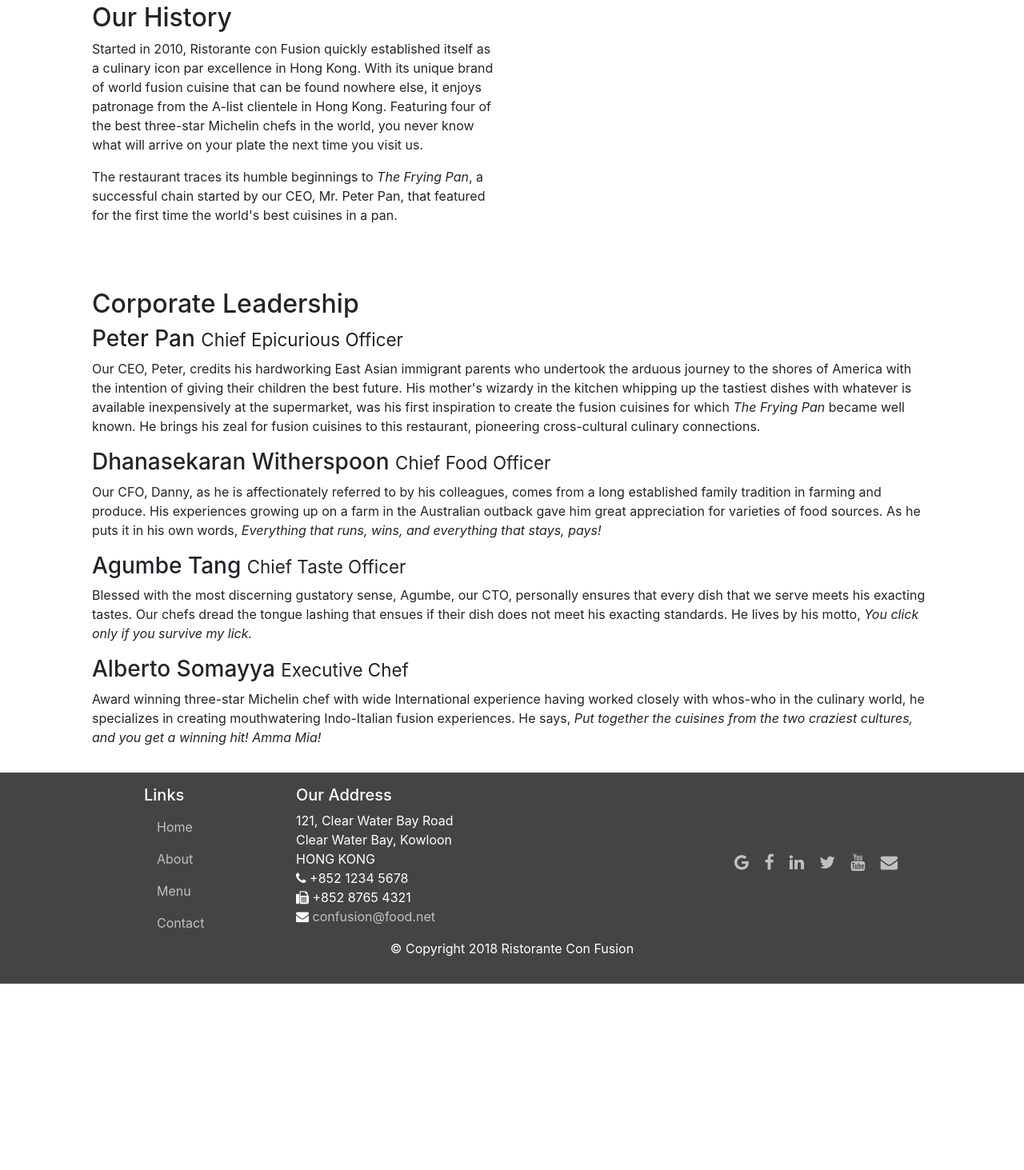
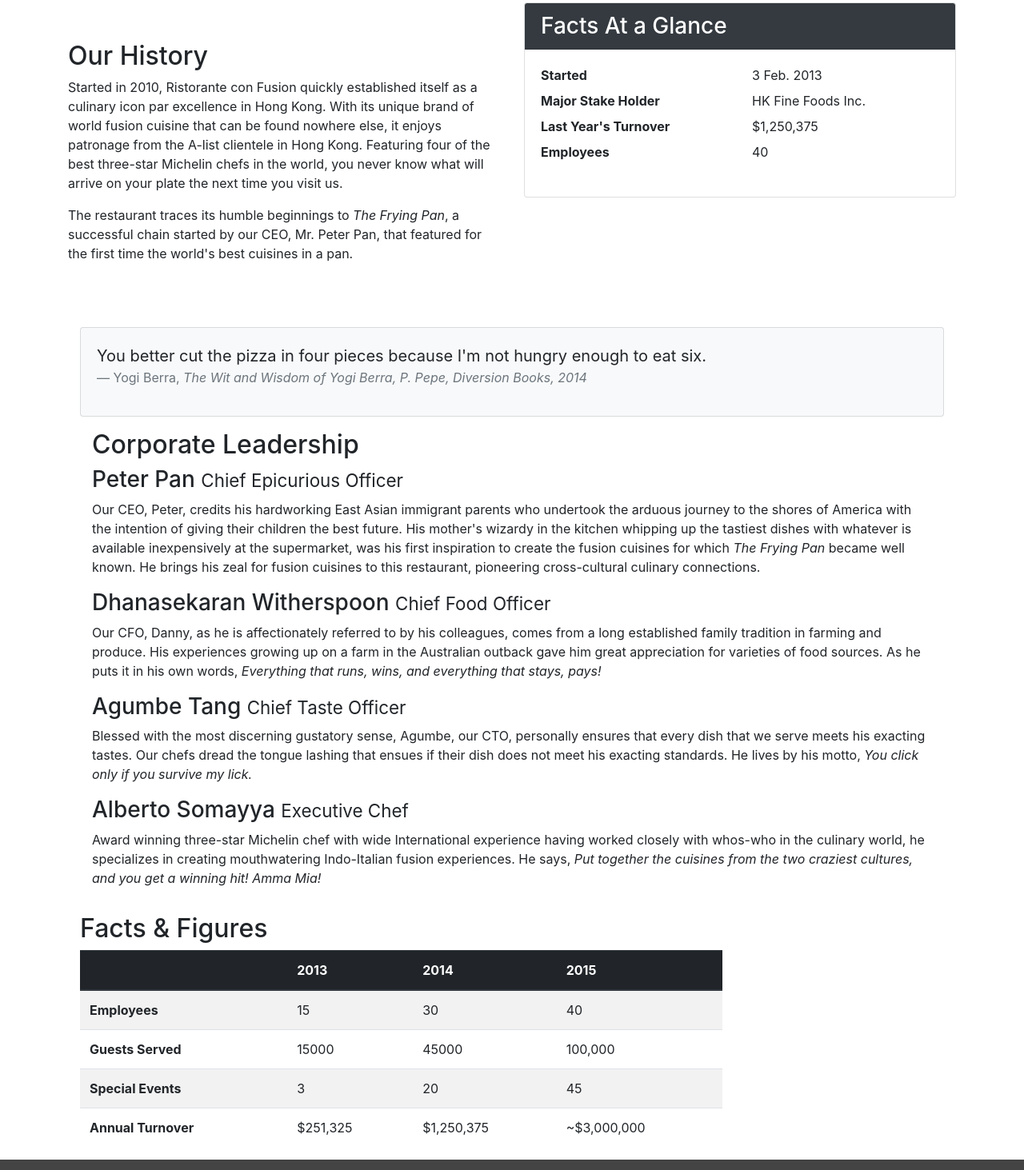
Before and after one commit to iGEORGE17/IBM-BOOTSTRAP4-starter, a website: page aboutus.html in a window 1280 px wide. Shown: the part 466-1929 px from the top of the page at 80% size. Before the commit the page ends 1696 px from the top, so only its background shows below. Drawn offline with nearby package versions, Linux system fonts and the light colour scheme.

Commit message:
Tables and Cards

```diff
--- a/aboutus.html
+++ b/aboutus.html
@@ -29,7 +29,7 @@
             </div>
         </div>
       </nav>
-    <header class="jumbotron">
+    <header class="jumbotron mb-0">
         <div class="container">
             <div class="row justify-content-center">
                 <div class="col-12 col-sm-6">
@@ -44,22 +44,53 @@
     </header>
     <div class="container">
         <div class="row row-header">
+            <ol class="col-12 breadcrumb">
+                <li class="breadcrumb-item"><a href="./index.html">Home</a></li>
+                <li class="breadcrumb-item active">About Us</li>
+            </ol>
             <div class="col-12">
                <h3>About Us</h3>
                <hr>
             </div>
         </div>
 
-        <div class="col-12">
-            <div class="col-md-6 col-sm-12 py-5">
+        <div class="row row-header my-3">
+            <div class="col-sm-6 py-5">
                 <h2>Our History</h2>
                 <p>Started in 2010, Ristorante con Fusion quickly established itself as a culinary icon par excellence in Hong Kong. With its unique brand of world fusion cuisine that can be found nowhere else, it enjoys patronage from the A-list clientele in Hong Kong.  Featuring four of the best three-star Michelin chefs in the world, you never know what will arrive on your plate the next time you visit us.</p>
                 <p>The restaurant traces its humble beginnings to <em>The Frying Pan</em>, a successful chain started by our CEO, Mr. Peter Pan, that featured for the first time the world's best cuisines in a pan.</p>
             </div>
-            <div>
+            <div class="col-sm">
+                <div class="card">
+                    <h3 class="card-header bg-dark text-white">Facts At a Glance</h3>
+                    <div class="card-body">
+                        <dl class="row">
+                            <dt class="col-6">Started</dt>
+                            <dd class="col-6">3 Feb. 2013</dd>
+                            <dt class="col-6">Major Stake Holder</dt>
+                            <dd class="col-6">HK Fine Foods Inc.</dd>
+                            <dt class="col-6">Last Year's Turnover</dt>
+                            <dd class="col-6">$1,250,375</dd>
+                            <dt class="col-6">Employees</dt>
+                            <dd class="col-6">40</dd>
+                        </dl>
+                    </div>
+                </div>
             </div>
         </div>
 
+        <div class="col-12">
+            <div class="card card-body bg-light">
+                <blockquote class="blockquote">
+                    <p class="mb-0">You better cut the pizza in four pieces because
+                        I'm not hungry enough to eat six.</p>
+                    <footer class="blockquote-footer">Yogi Berra,
+                        <cite title="Source Title">The Wit and Wisdom of Yogi Berra,
+                        P. Pepe, Diversion Books, 2014</cite>
+                    </footer>
+                </blockquote>
+            </div>
+        </div>
 
         <div class="col-12">
             <div class="col-sm-12 py-3">
@@ -73,6 +104,54 @@
                 <h3>Alberto Somayya <small>Executive Chef</small></h3>
                 <p class="d-none d-sm-block">Award winning three-star Michelin chef with wide International experience having worked closely with whos-who in the culinary world, he specializes in creating mouthwatering Indo-Italian fusion experiences. He says, <em>Put together the cuisines from the two craziest cultures, and you get a winning hit! Amma Mia!</em></p>
             </div>
+
+            <div class="row row-content">
+                <div class="col-12 col-sm-9">
+                    <h2>Facts &amp; Figures</h2>
+                    <div class="table-responsive">
+                        <table class="table table-striped">
+                            <thead class="thead-dark">
+                                <tr>
+                                    <th>&nbsp;</th>
+                                    <th>2013</th>
+                                    <th>2014</th>
+                                    <th>2015</th>
+                                </tr>
+                            </thead>
+                            <tbody>
+                                <tr>
+                                    <th>Employees</th>
+                                    <td>15</td>
+                                    <td>30</td>
+                                    <td>40</td>
+                                </tr>
+                                <tr>
+                                    <th>Guests Served</th>
+                                    <td>15000</td>
+                                    <td>45000</td>
+                                    <td>100,000</td>
+                                </tr>
+                                <tr>
+                                    <th>Special Events</th>
+                                    <td>3</td>
+                                    <td>20</td>
+                                    <td>45</td>
+                                </tr>
+                                <tr>
+                                    <th>Annual Turnover</th>
+                                    <td>$251,325</td>
+                                    <td>$1,250,375</td>
+                                    <td>~$3,000,000</td>
+                                </tr>
+                            </tbody>
+                        </table>
+                    </div>
+                </div>
+                 <div class="col-12 col-sm-3">
+
+                </div>
+           </div>
+
        </div>
 
     </div>
```
Also changed, not shown: contactus.html (+6 -6 lines).
